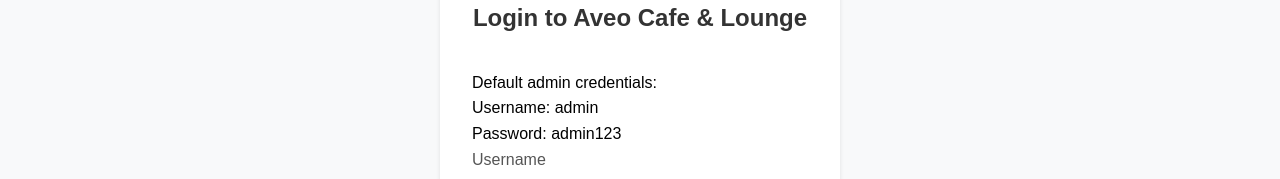
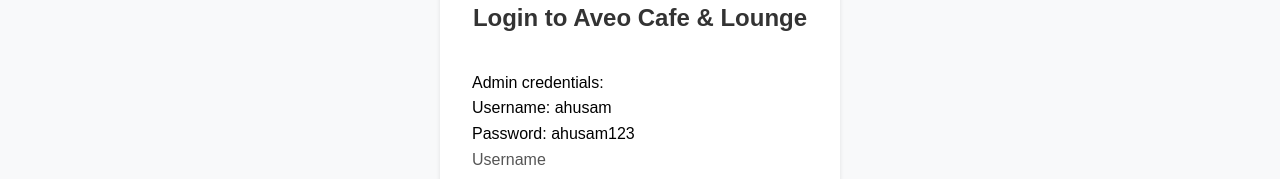
Before and after one commit to Rettey-G/Aveo-cafe-lounge, a React (Create React App) app in the folder frontend/: page /login in a window 1280 px wide. Shown: the part 270-449 px from the top of the page. Built offline with nearby package versions, Linux system fonts and the light colour scheme; no server answers.

Commit message:
fix: Update API URL handling in Login component

```diff
--- a/frontend/src/pages/Login.js
+++ b/frontend/src/pages/Login.js
@@ -12,7 +12,8 @@
   const [loading, setLoading] = useState(false);
   const navigate = useNavigate();
 
-  const API_URL = process.env.REACT_APP_API_URL || 'http://localhost:5000/api';
+  // Ensure API_URL includes /api
+  const API_URL = (process.env.REACT_APP_API_URL || 'http://localhost:5000/api').replace(/\/api$/, '') + '/api';
 
   // Check if user is already logged in
   useEffect(() => {
@@ -35,6 +36,7 @@
     setLoading(true);
 
     try {
+      console.log('Attempting login with URL:', `${API_URL}/auth/login`);
       const response = await axios.post(`${API_URL}/auth/login`, formData);
       const { token, role } = response.data;
 
@@ -49,6 +51,7 @@
         navigate('/');
       }
     } catch (err) {
+      console.error('Login error:', err);
       setError(err.response?.data?.msg || 'Login failed. Please try again.');
     } finally {
       setLoading(false);
@@ -59,9 +62,9 @@
     <div className="login-container">
       <div className="login-box">
         <h2>Login to Aveo Cafe & Lounge</h2>
-        <p className="login-info">Default admin credentials:</p>
-        <p className="login-info">Username: admin</p>
-        <p className="login-info">Password: admin123</p>
+        <p className="login-info">Admin credentials:</p>
+        <p className="login-info">Username: ahusam</p>
+        <p className="login-info">Password: ahusam123</p>
         {error && <div className="error-message">{error}</div>}
         <form onSubmit={handleSubmit}>
           <div className="form-group">
```
